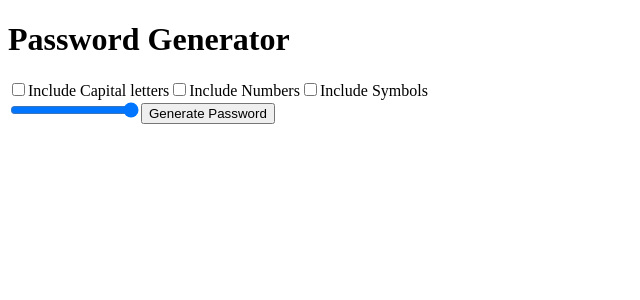
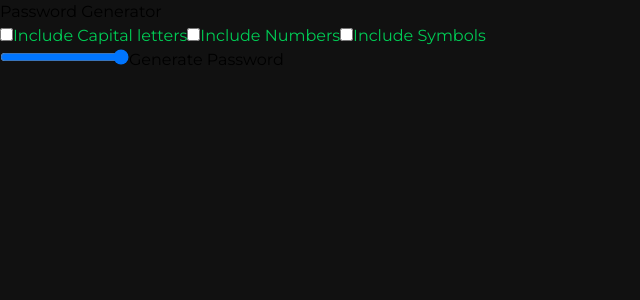
Before and after one commit to N-eeraj/password-generator, a React (Vite) app: page / in a window 1280 px wide. Shown: the top 300 px of the page, without its empty margins (0-640 px from the left). Built offline with nearby package versions, Linux system fonts and the light colour scheme.

Commit message:
Basic tailwind setup

```diff
--- a/package.json
+++ b/package.json
@@ -18,7 +18,10 @@
     "@types/react": "^18.0.28",
     "@types/react-dom": "^18.0.11",
     "@vitejs/plugin-react-swc": "^3.0.0",
+    "autoprefixer": "^10.4.14",
     "gh-pages": "^5.0.0",
+    "postcss": "^8.4.21",
+    "tailwindcss": "^3.3.1",
     "vite": "^4.2.0"
   }
 }
--- /dev/null
+++ b/postcss.config.cjs
@@ -0,0 +1,6 @@
+module.exports = {
+  plugins: {
+    tailwindcss: {},
+    autoprefixer: {},
+  },
+}
--- a/src/App.jsx
+++ b/src/App.jsx
@@ -8,6 +8,8 @@ import Password from '@components/Password'
 
 import options from '@/data'
 import { createPassword } from '@/helpers'
+
+import '@styles/index.css'
 
 const App = () => {
     const [requirements, setRequirements] = useState([])
@@ -24,10 +26,10 @@ const App = () => {
     const handleGeneratePassword = () => setPassword(createPassword(requirements, passwordLength))
 
     return (
-        <div className="App">
+        <div className='App'>
             <Header />
 
-            <div className="checkbox-container">
+            <div className='checkbox-container'>
                 {
                     options.map(({id, value, label}) =>
                         <Checkbox
--- a/src/main.jsx
+++ b/src/main.jsx
@@ -1,6 +1,8 @@
 import React from 'react'
 import ReactDOM from 'react-dom/client'
 import App from './App'
+
+import '@styles/main.css'
 
 ReactDOM.createRoot(document.getElementById('root')).render(
     <React.StrictMode>
--- /dev/null
+++ b/src/styles/index.css
@@ -0,0 +1,7 @@
+body {
+    @apply w-screen h-screen bg-primary;
+}
+
+.checkbox-container {
+    @apply text-accent;
+}
--- /dev/null
+++ b/src/styles/main.css
@@ -0,0 +1,11 @@
+@import url('https://fonts.googleapis.com/css2?family=Montserrat&display=swap');
+
+@tailwind base;
+@tailwind components;
+@tailwind utilities;
+
+@layer base {
+    html {
+        font-family: 'Montserrat', sans-serif;
+    }
+}
--- /dev/null
+++ b/tailwind.config.js
@@ -0,0 +1,19 @@
+/** @type {import('tailwindcss').Config} */
+export default {
+  content: [
+    './index.html',
+    './src/**/*.{js,ts,jsx,tsx}'
+  ],
+  theme: {
+    fontFamily:{
+      body: ['Montserrat']
+    },
+    extend: {
+      colors: {
+        primary: '#111',
+        accent: '#0C5'
+      }
+    },
+  },
+  plugins: [],
+}
--- a/vite.config.js
+++ b/vite.config.js
@@ -10,6 +10,7 @@ export default defineConfig({
     alias:{
       '@' : path.resolve(__dirname, './src'),
       '@components' : path.resolve(__dirname, './src/components'),
+      '@styles' : path.resolve(__dirname, './src/styles'),
     }
   }
 })
```
Also changed, not shown: 1 other file (tests, documents, lock files or other folders).
